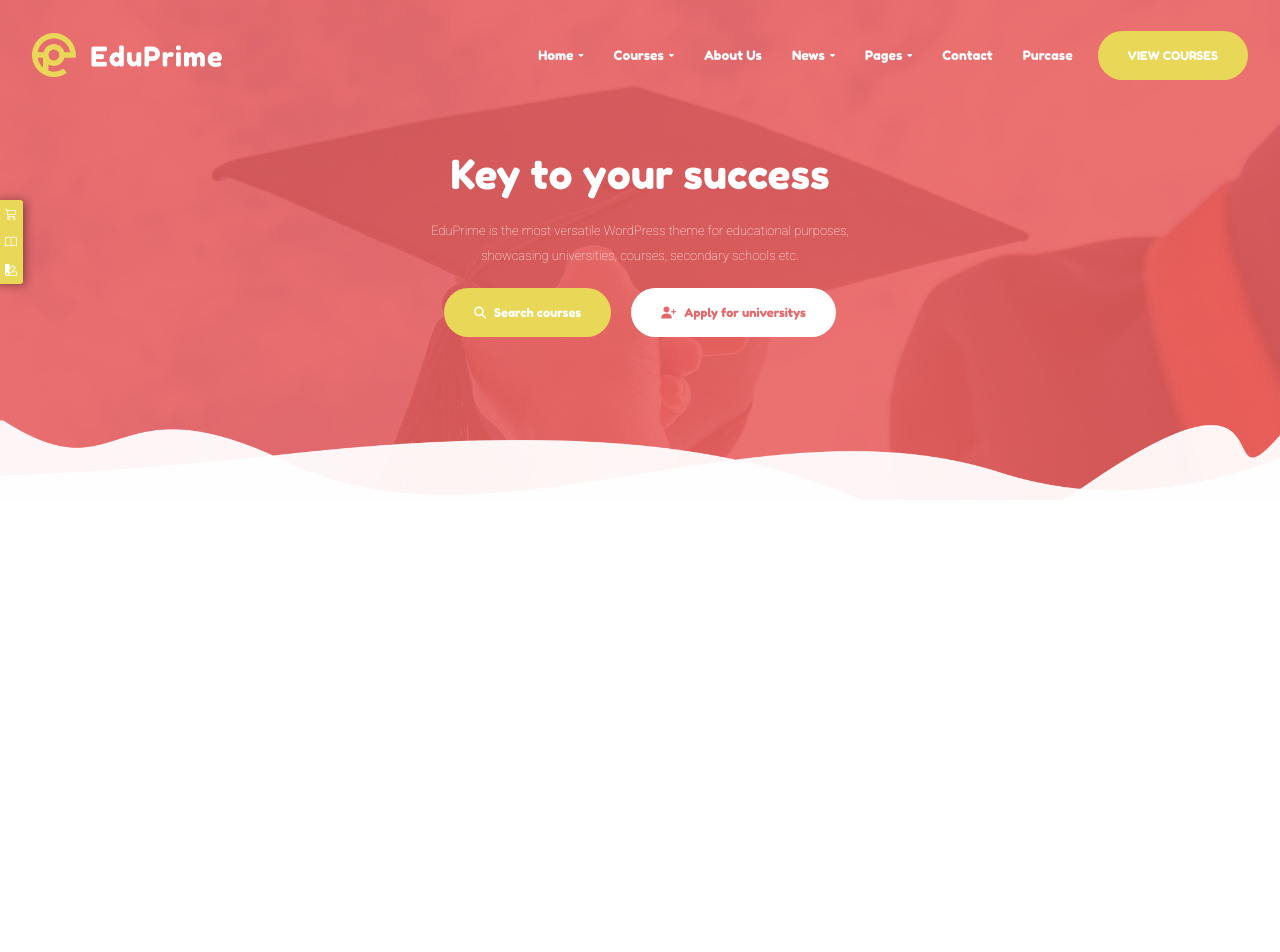
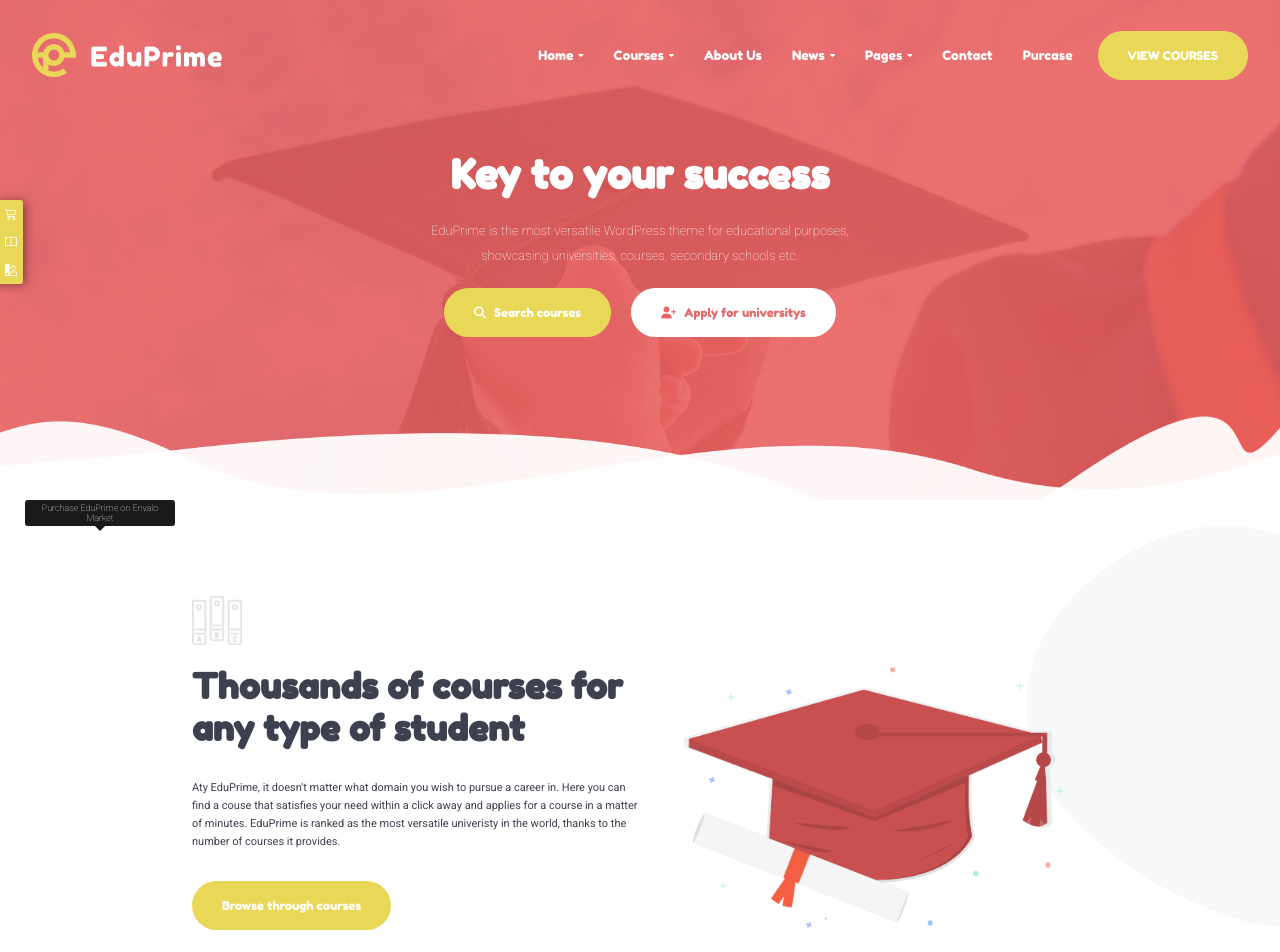
Before and after one commit to zhLisha/proj-html-vuejs, a Vue app: page / in a window 1280 px wide. Shown: the top 952 px of the page. Before the commit the page ends 800 px from the top, so only its background shows below. Built offline with nearby package versions, Linux system fonts and the light colour scheme.

Commit message:
MAIN > Section 1 done, added new components: SectionOne

```diff
--- a/src/App.vue
+++ b/src/App.vue
@@ -2,10 +2,12 @@
   <div id="app">
 
     <!-- Header & Jumbotron -->
-    <MyHeader :navListArray="navList" />
+    <header>
+      <MyHeader :navListArray="navList" />
+    </header>
 
     <!-- Main -->
-
+    <MyMain />
 
     <!-- Footer -->
 
@@ -15,12 +17,14 @@
 
 <script>
 import MyHeader from './components/MyHeader.vue'
+import MyMain from './components/MyMain.vue'
 import NavListJS from '../src/js array/NavListJS.json'
 
 export default {
   name: 'App',
   components: {
     MyHeader,
+    MyMain
   },
 
   data() {
--- a/src/components/MyHeader.vue
+++ b/src/components/MyHeader.vue
@@ -23,7 +23,9 @@
 
             <!-- Jumbotron Section -->
             <div class="jumbotron">
-                <div class="title">Key to your success</div>
+                <div class="title">
+                    <h1>Key to your success</h1>
+                </div>
                 <p>
                     EduPrime is the most versatile WordPress theme for educational purposes, showcasing universities, courses, secondary schools etc.
                 </p>
@@ -79,12 +81,12 @@ export default {
     background-size: cover;
     height: 500px;
 
-
     .layer {
         background-color: #e95e5ee1;
         height: 500px;
         // opacity: 0.9;
         position: relative;
+
     }
     nav {
         font-size: 13px;
@@ -140,7 +142,7 @@ export default {
         color: $secondColor;
         padding: 40px 0;
 
-        .title {
+        h1{
             font-size: 40px;
         }
 
@@ -170,6 +172,10 @@ export default {
     .wave {
         position: absolute;
         bottom: 0;
+        left: -130px;
+    //    right: -120px;
+
+
     }
 
     .quick-action {
--- /dev/null
+++ b/src/components/MyMain.vue
@@ -0,0 +1,24 @@
+<template>
+  <main>
+    <!-- Section 1 -->
+    <SectionOne />
+
+  </main>
+</template>
+
+
+<script>
+import SectionOne from './SectionOne.vue'
+
+export default {
+    name: 'MyMain',
+    components: {
+        SectionOne,
+    }
+}
+</script>
+
+<style lang="scss" scoped>
+
+
+</style>
--- /dev/null
+++ b/src/components/SectionOne.vue
@@ -0,0 +1,137 @@
+<template>
+  <section>
+     <!-- Purchase frame -->
+        <div class="purchase-frame">
+            <a href="#">
+                <span>Purchase EduPrime on Envalo Market</span>
+            </a>
+        </div>
+
+        <span class="arrow"></span>
+
+        <!-- Presentation  -->
+        <div class="presentation">
+
+            <!-- Detail Wave -->
+            <img class="wave" src="@/assets/Waves/home-background.png" alt="">
+
+            <!-- Icon Deplayed up to the Title -->
+            <div class="icon small-container">
+                <img src="@/assets/Icons/Books-icon.png" alt="">
+            </div>
+
+            <!-- Main Content -->
+            <div class="small-container flex">
+                <div class="left-side">
+                    <!-- Title -->
+                    <div class="title">
+                        <h2>Thousands of courses for any type of student</h2>
+                    </div>
+
+                    <div class="text">
+                        <p>
+                            Aty EduPrime, it doesn't matter what domain you wish to pursue a career in. Here you can find a couse that satisfies your need within a click away and applies for a course in a matter of minutes. EduPrime is ranked as the most versatile univeristy in the world, thanks to the number of courses it provides.
+                        </p>
+                    </div>
+
+                    <div class="button">
+                        <a class="btn btn-yellow" href="#">
+                            <span>Browse through courses</span>
+                        </a>
+                    </div>
+                </div>
+
+                <!-- Right Side -->
+                <div class="right-side flex">
+                    <img src="@/assets/img/Graduation-Illustration.png" alt="">
+                </div>
+            </div>
+        </div>
+  </section>
+</template>
+
+
+<script>
+export default {
+    name: 'SectionOne'
+}
+</script>
+
+<style lang="scss" scoped>
+@import '@/style/variables.scss';
+
+.purchase-frame {
+    color: $secondColor;
+    background-color: #1a1a1a;
+    width: 150px;
+    text-align: center;
+    border-radius: 3px;
+    font-size: 9px;
+    font-weight: 100;
+    padding: 3px 10px;
+    margin-left: 25px;
+    position: relative;
+}
+
+.arrow {
+    border-top: 5px solid #1a1a1a;
+    border-right: 5px solid transparent;
+    border-left: 5px solid transparent;
+    position: absolute;
+    left: 95px;
+}
+
+
+.presentation {
+    padding: 70px 0;
+    position: relative;
+
+    .wave {
+        position: absolute;
+        top: 0;
+    }
+
+    .icon {
+        margin-bottom: 20px;
+
+        img {
+            width: 50px;
+        }
+    }
+
+    .small-container {
+        align-items: center;
+
+    }
+
+    // Left Side
+    .left-side {
+        width: 50%;
+        color: $mainTextColor;
+
+
+
+        h2 {
+            font-size: 35px;
+        }
+
+        .text {
+            font-size: 11px;
+            line-height: 18px;
+            padding: 30px 0;
+        }
+    }
+
+    // Right Side
+    .right-side {
+
+        justify-content: center;
+        width: 50%;
+        img {
+            width: 400px;
+            z-index: 10;
+            padding-left: 20px;
+        }
+    }
+}
+</style>
--- a/src/style/common.scss
+++ b/src/style/common.scss
@@ -33,6 +33,11 @@ img {
     margin: 0 auto;
 }
 
+.small-container {
+    width: 70%;
+    margin: 0 auto;
+}
+
 .flex {
     display: flex;
 }
--- a/src/style/variables.scss
+++ b/src/style/variables.scss
@@ -19,5 +19,8 @@ $whiteWaveColor: #fcf6f6;
 // Details bg color
 $detailBgColor: #f7f8fa;
 
+// Main text color
+$mainTextColor: #3d404f;
+
 // Font titles
 $titlesFont: 'Fredoka One', cursive;
```
